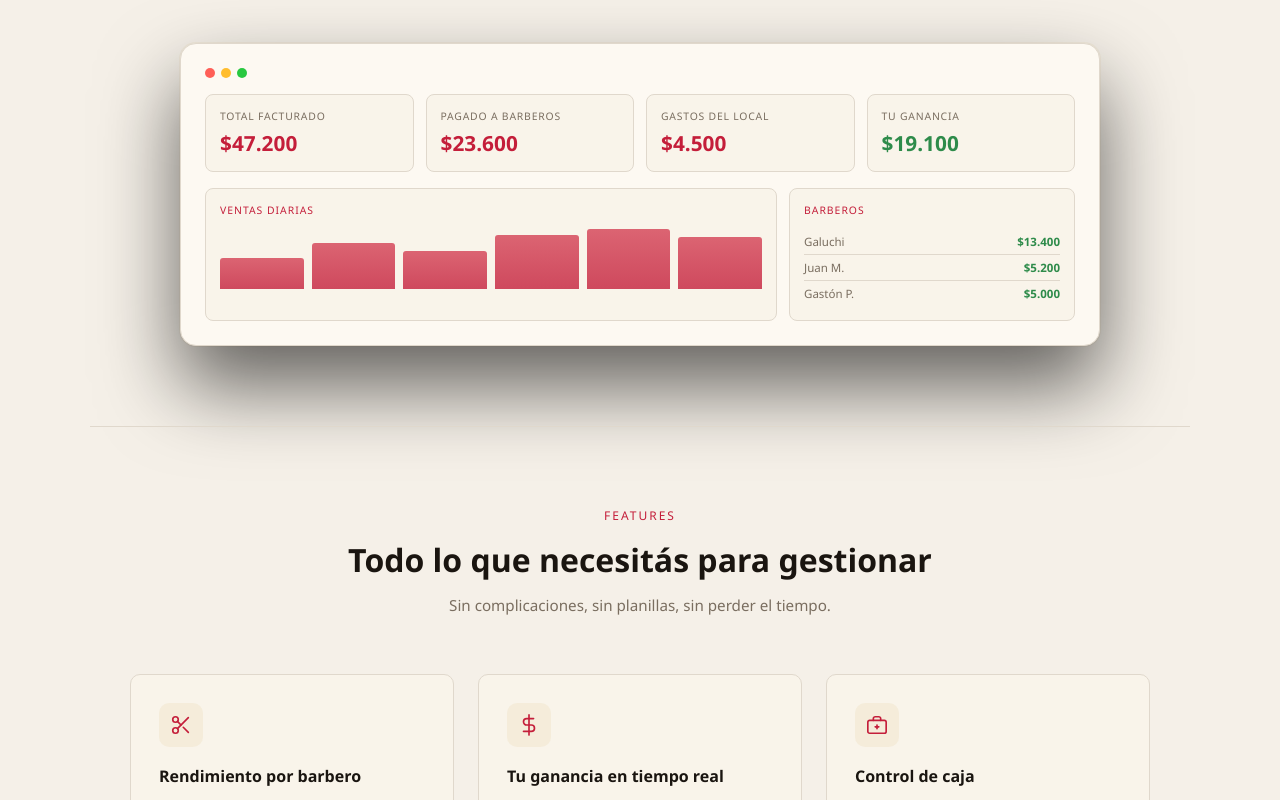
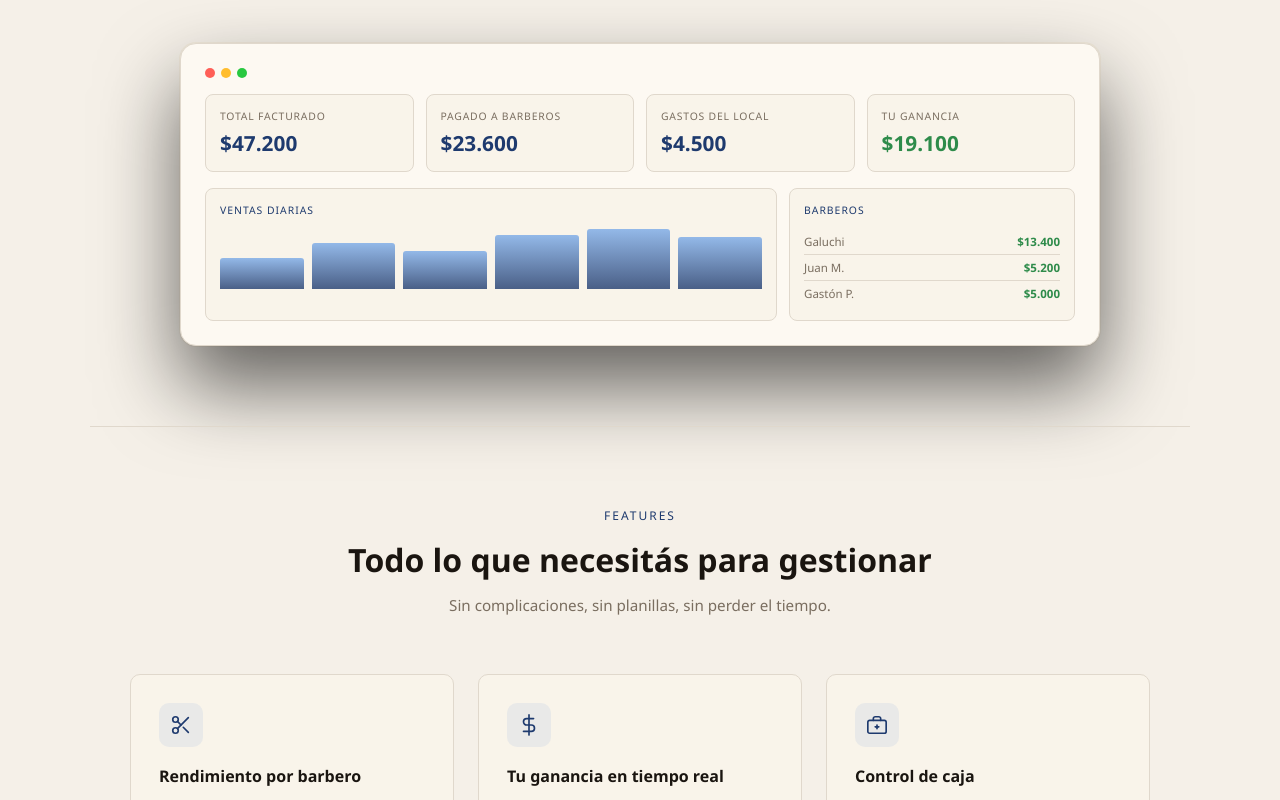
Before and after one commit to nievarodrigo/filodesk-app, a Next.js app: page / in a window 1280 px wide. Shown: the part 600-1400 px from the top of the page. Built offline with nearby package versions, Linux system fonts and the light colour scheme; no server answers.

Commit message:
feat: distribute blue across landing - charts, features, sections, links

```diff
--- a/src/components/landing/landing.module.css
+++ b/src/components/landing/landing.module.css
@@ -52,7 +52,7 @@
   padding: 0;
   transition: color .2s;
 }
-.navFAQBtn:hover { color: var(--gold); }
+.navFAQBtn:hover { color: var(--blue); }
 
 .navAuth {
   display: flex;
@@ -119,7 +119,7 @@
   border-bottom: 1px solid var(--border);
   transition: color .2s;
 }
-.mobileLinks a:hover { color: var(--gold); }
+.mobileLinks a:hover { color: var(--blue); }
 
 .mobileDivider {
   height: 1px;
@@ -376,7 +376,7 @@
   padding: 14px;
 }
 .miniLabel { font-size: .65rem; color: var(--muted); text-transform: uppercase; letter-spacing: .8px; margin-bottom: 6px; }
-.miniVal   { font-size: 1.3rem; font-weight: 700; color: var(--gold); }
+.miniVal   { font-size: 1.3rem; font-weight: 700; color: var(--blue); }
 .miniValGreen { color: var(--green); }
 
 .miniGrid { display: grid; grid-template-columns: 2fr 1fr; gap: 12px; }
@@ -386,12 +386,12 @@
   border-radius: 8px;
   padding: 14px;
 }
-.miniChartTitle { font-size: .65rem; color: var(--gold); text-transform: uppercase; letter-spacing: 1px; margin-bottom: 12px; }
+.miniChartTitle { font-size: .65rem; color: var(--blue); text-transform: uppercase; letter-spacing: 1px; margin-bottom: 12px; }
 .miniBars { display: flex; align-items: flex-end; gap: 8px; height: 60px; }
 .miniBar {
   flex: 1;
   border-radius: 3px 3px 0 0;
-  background: linear-gradient(to top, var(--gold), var(--gold-soft));
+  background: linear-gradient(to top, var(--blue), #7aaae8);
   opacity: .8;
 }
 .miniRow {
@@ -422,7 +422,7 @@
   font-size: .75rem;
   text-transform: uppercase;
   letter-spacing: 2px;
-  color: var(--gold);
+  color: var(--blue);
   margin-bottom: 14px;
 }
 .sectionTitle {
@@ -450,16 +450,16 @@
   padding: 28px;
   transition: border-color .2s;
 }
-.featureCard:hover { border-color: rgba(201,168,76,.4); }
+.featureCard:hover { border-color: rgba(91,139,212,.4); }
 .featureIcon {
   width: 44px; height: 44px;
-  background: rgba(201,168,76,.1);
+  background: rgba(91,139,212,.1);
   border-radius: 10px;
   display: flex;
   align-items: center;
   justify-content: center;
   margin-bottom: 18px;
-  color: var(--gold);
+  color: var(--blue);
 }
 .featureCard h3 { font-size: 1rem; color: var(--cream); margin-bottom: 10px; }
 .featureCard p  { font-size: .85rem; color: var(--muted); line-height: 1.6; }
@@ -691,7 +691,7 @@
   flex-shrink: 0;
   transition: transform .2s;
 }
-.faqIconOpen { transform: rotate(180deg); color: var(--gold); }
+.faqIconOpen { transform: rotate(180deg); color: var(--blue); }
 
 .faqAnswer {
   padding: 0 24px 20px;
@@ -701,10 +701,10 @@
 }
 
 .faqEmail {
-  color: var(--gold);
+  color: var(--blue);
   transition: color .2s;
 }
-.faqEmail:hover { color: var(--gold-soft); }
+.faqEmail:hover { color: var(--blue); opacity: .8; }
 
 /* ── ABOUT MODAL ── */
 .aboutModalBody {
@@ -808,7 +808,7 @@
   text-decoration: none;
   transition: color .2s;
 }
-.footerLink:hover { color: var(--gold); }
+.footerLink:hover { color: var(--blue); }
 
 .footerDot { color: var(--border); }
 
@@ -830,7 +830,7 @@
   border: 1px solid var(--border);
   transition: color .2s, border-color .2s;
 }
-.socialLink:hover { color: var(--gold); border-color: rgba(201,168,76,.4); }
+.socialLink:hover { color: var(--blue); border-color: rgba(91,139,212,.4); }
 
 .footerCopy { color: var(--border); font-size: .72rem; }
 
```
